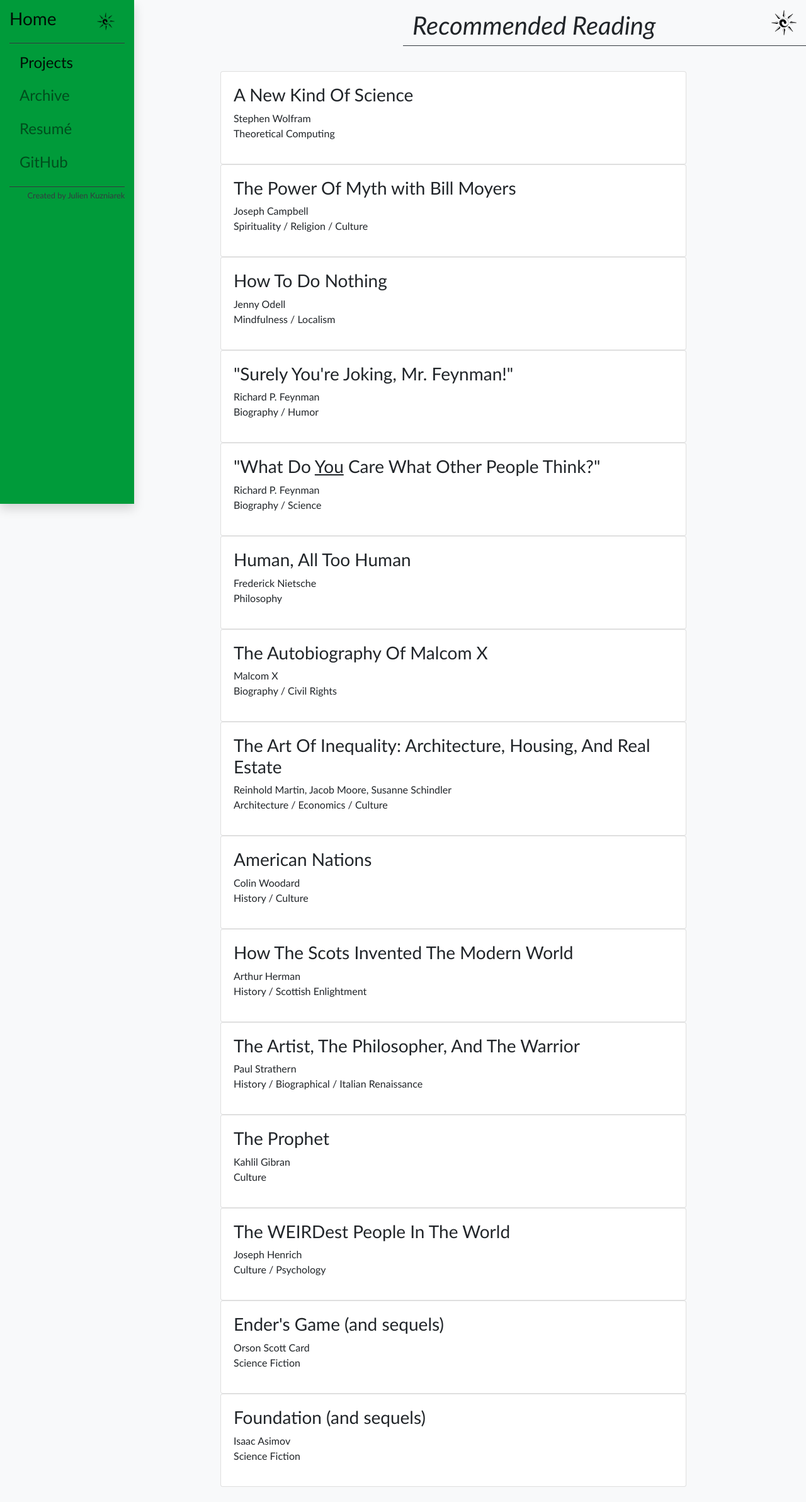
After one commit to jkuzniarek/website-php, a PHP site: page /projects/reading/main.php in a window 1280 px wide. The commit adds this page. Shown: the whole page at 63% size. Run offline with PHP 8.4, Linux system fonts and the light colour scheme; data comes from the database, SQL or seed files in the repository.

Commit message:
Added reading list to projects

```diff
--- /dev/null
+++ b/projects/reading/config.php
@@ -0,0 +1,12 @@
+<?php
+
+// paths to root directories
+// site
+$sRoot = "../../";
+
+// inline favicon
+$icon = ' <img src="'.$sRoot.'static/favicon.ico" style="height: 1em;" class="float-right">';
+
+// Database connection
+require_once $sRoot.'databases/connection.php';
+?>
--- /dev/null
+++ b/projects/reading/index.php
@@ -0,0 +1,3 @@
+<?php
+header("location: main.php");
+?>
--- /dev/null
+++ b/projects/reading/main.php
@@ -0,0 +1,157 @@
+<?php
+include 'config.php';
+include $sRoot.'templates/head.php';
+include $sRoot.'templates/sidebar.php';
+
+?>
+<div class="row py-3"> <!-- Title Row-->
+  <div class="col-sm-4"></div>
+  <div class="col-sm-8 border-bottom border-dark">
+    <h1><em>Recommended Reading</em><?=$icon?></h1>
+  </div>
+</div>
+<br>
+<div class="row"> <!-- Content Row-->
+  <div class="col-lg-10">
+
+    <div class="col">
+      <div class="card">
+        <div class="card-body">
+          <h3>A New Kind Of Science</h3>
+          <p>Stephen Wolfram <br> Theoretical Computing</p>
+        </div>
+      </div>
+    </div>
+
+    <div class="col">
+      <div class="card">
+        <div class="card-body">
+          <h3>The Power Of Myth with Bill Moyers</h3>
+          <p>Joseph Campbell <br> Spirituality / Religion / Culture</p>
+        </div>
+      </div>
+    </div>
+
+    <div class="col">
+      <div class="card">
+        <div class="card-body">
+          <h3>How To Do Nothing</h3>
+          <p>Jenny Odell <br> Mindfulness / Localism</p>
+        </div>
+      </div>
+    </div>
+
+    <div class="col">
+      <div class="card">
+        <div class="card-body">
+          <h3>"Surely You're Joking, Mr. Feynman!"</h3>
+          <p>Richard P. Feynman <br> Biography / Humor</p>
+        </div>
+      </div>
+    </div>
+
+    <div class="col">
+      <div class="card">
+        <div class="card-body">
+          <h3>"What Do <span style="text-decoration: underline;">You</span> Care What Other People Think?"</h3>
+          <p>Richard P. Feynman <br> Biography / Science</p>
+        </div>
+      </div>
+    </div>
+
+    <div class="col">
+      <div class="card">
+        <div class="card-body">
+          <h3>Human, All Too Human</h3>
+          <p>Frederick Nietsche <br> Philosophy</p>
+        </div>
+      </div>
+    </div>
+
+    <div class="col">
+      <div class="card">
+        <div class="card-body">
+          <h3>The Autobiography Of Malcom X</h3>
+          <p>Malcom X <br> Biography / Civil Rights</p>
+        </div>
+      </div>
+    </div>
+
+    <div class="col">
+      <div class="card">
+        <div class="card-body">
+          <h3>The Art Of Inequality: Architecture, Housing, And Real Estate</h3>
+          <p>Reinhold Martin, Jacob Moore, Susanne Schindler <br> Architecture / Economics / Culture</p>
+        </div>
+      </div>
+    </div>
+
+    <div class="col">
+      <div class="card">
+        <div class="card-body">
+          <h3>American Nations</h3>
+          <p>Colin Woodard <br> History / Culture</p>
+        </div>
+      </div>
+    </div>
+
+    <div class="col">
+      <div class="card">
+        <div class="card-body">
+          <h3>How The Scots Invented The Modern World</h3>
+          <p>Arthur Herman <br> History / Scottish Enlightment</p>
+        </div>
+      </div>
+    </div>
+
+    <div class="col">
+      <div class="card">
+        <div class="card-body">
+          <h3>The Artist, The Philosopher, And The Warrior</h3>
+          <p>Paul Strathern <br> History / Biographical / Italian Renaissance</p>
+        </div>
+      </div>
+    </div>
+
+    <div class="col">
+      <div class="card">
+        <div class="card-body">
+          <h3>The Prophet</h3>
+          <p>Kahlil Gibran <br> Culture</p>
+        </div>
+      </div>
+    </div>
+
+    <div class="col">
+      <div class="card">
+        <div class="card-body">
+          <h3>The WEIRDest People In The World</h3>
+          <p>Joseph Henrich <br> Culture / Psychology</p>
+        </div>
+      </div>
+    </div>
+
+    <div class="col">
+      <div class="card">
+        <div class="card-body">
+          <h3>Ender's Game (and sequels)</h3>
+          <p>Orson Scott Card <br> Science Fiction</p>
+        </div>
+      </div>
+    </div>
+
+    <div class="col">
+      <div class="card">
+        <div class="card-body">
+          <h3>Foundation (and sequels)</h3>
+          <p>Isaac Asimov <br> Science Fiction</p>
+        </div>
+      </div>
+    </div>
+
+
+  </div>
+</div>
+
+<?php include $sRoot.'templates/footer.php'; ?>
+</html>
```
Also changed, not shown: projects/home.php (+13 -0 lines).
